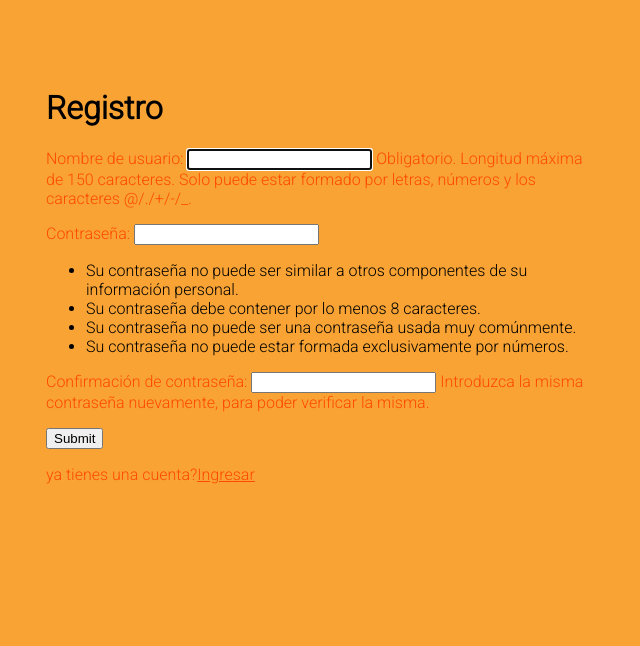
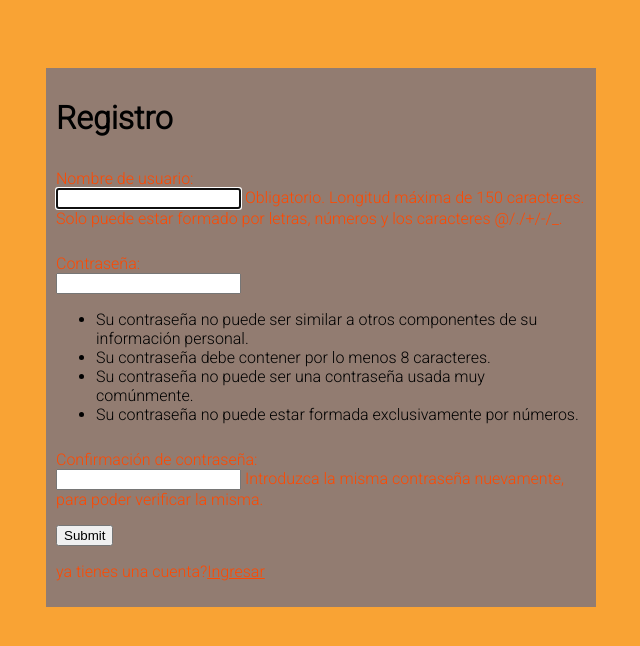
Before and after one commit to Tomasguida1/django-task-manager-web, a Django app: page /Registro/ in a window 1280 px wide. Shown: the top 646 px of the page, without its empty margins (319-959 px from the left). Run offline with Django 4.2, Linux system fonts and the light colour scheme; some web fonts are replaced.

Commit message:
more style added

```diff
--- a/web/src/proyecto/base/templates/base/login.html
+++ b/web/src/proyecto/base/templates/base/login.html
@@ -1,5 +1,6 @@
 {% extends 'base/principal.html'%}
 {% block content%}
+<div class="login">
 <h1> Ingresar</h1>
 
 <form method = "POST">
@@ -10,4 +11,5 @@
 
 </form>
 <p> No te registraste todavía?<a href = {% url "Registro"%}>Registrate</a></p>
+</div>
 {% endblock content%}
--- a/web/src/proyecto/base/templates/base/principal.html
+++ b/web/src/proyecto/base/templates/base/principal.html
@@ -44,6 +44,7 @@
             padding: 10px;
             border-radius: 5px 5px 0 0;
             background: Linear-gradient(90deg ,#F65454 0%,#FA3939 43%  ,#FC1C1C 100%);
+
         }
         .barra-superior a{
             color: #FFFFFF;
@@ -102,6 +103,60 @@
             position: sticky;
             top: -10px;  left: 888px;
         }
+
+        #envoltorio-agregar-buscar {
+            background-color: #8D7878;
+            display:flex;
+            justify-content:space-between;
+            align-items:center;
+            padding:10px;
+        }
+        #enlace-agregar{
+            color: #FF0000;
+            text-decoration:none;
+            font-size:42px;
+            text-shadow:1px 1px #81413B;
+
+        }
+        input[type="text"]
+        input[type="password"]
+        textarea {
+            border1px solid black;
+            boreder-radius:5px;
+            padding: 10px;
+            width: 90%;
+
+        }
+        label {
+            padding-top: 10px !important;
+            display: block;
+        }
+        .boton:{
+            border: 1px solid black;
+            background-color: #FAFAFA;
+            color: #EB796F;
+            padding: 10px;
+            font.size: 14px;
+            border-radius: 5px;
+            cursor: pointer;
+            text-decoration: none;
+        }
+        .formulario{
+            background-color: #ffffff;
+            padding: 10px;
+        }
+        .volver{
+            color: #ffffff;
+            padding: 10px;
+        }
+        .login{
+            background-color: #927C71;
+            padding: 10px;
+        }
+        .registro{
+            background-color: #927C71;
+            padding: 10px;
+        }
     </style>
 </head>
 <body>
--- a/web/src/proyecto/base/templates/base/registro.html
+++ b/web/src/proyecto/base/templates/base/registro.html
@@ -1,5 +1,6 @@
 {% extends 'base/principal.html'%}
 {% block content%}
+<div class="registro">
 <h1> Registro</h1>
 
 <form method = "POST">
@@ -10,4 +11,5 @@
 
 </form>
 <p> ya tienes una cuenta?<a href ={% url "Login"%}>Ingresar</a></p>
+</div>
 {% endblock content%}
```
Also changed, not shown: web/src/proyecto/base/templates/base/tarea_form.html (+6 -3 lines), web/src/proyecto/base/templates/base/tarea_list.html (+8 -5 lines), web/src/proyecto/db.sqlite3.
